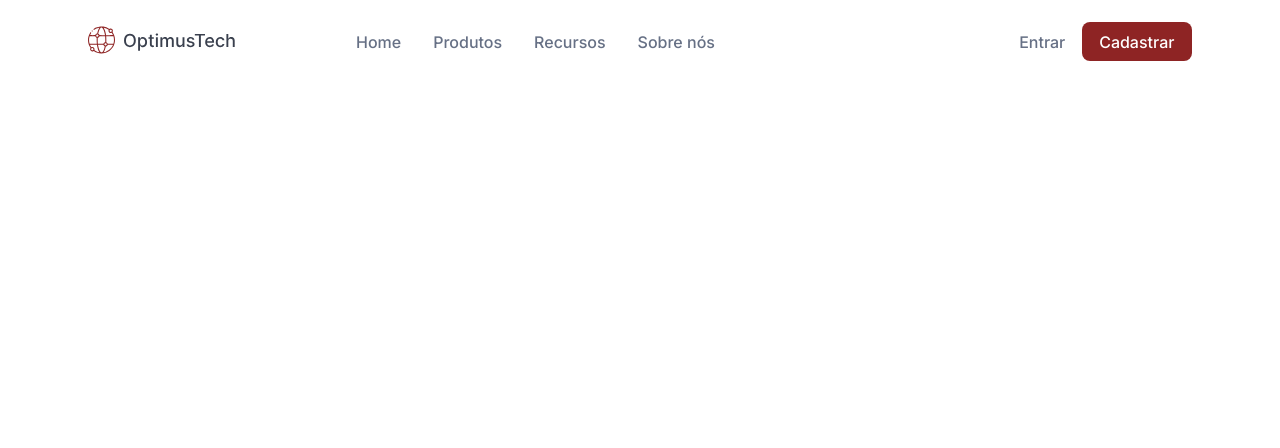
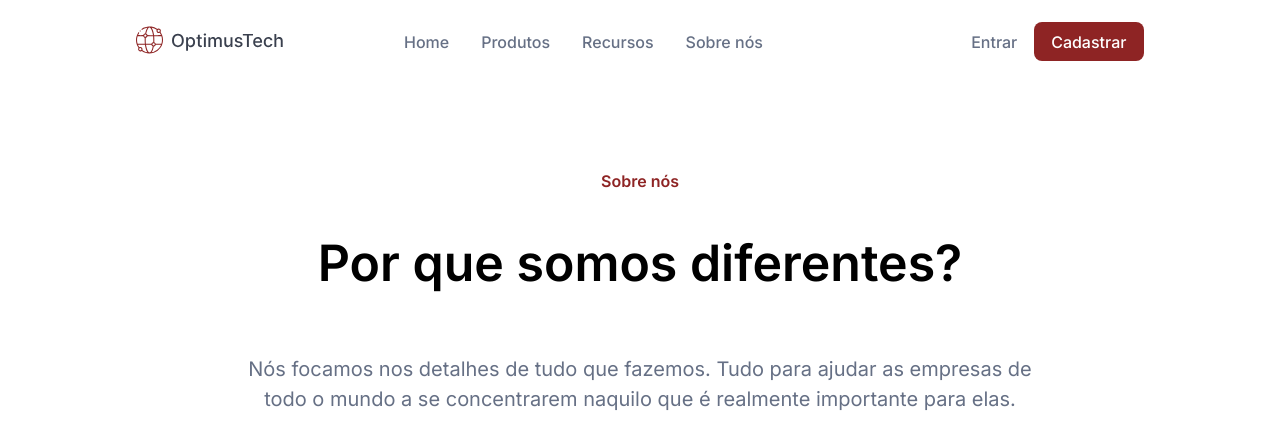
Before and after one commit to Vkokumoto/7daysofcode-html-css, a plain HTML site: page index.html in a window 1280 px wide. Drawn offline with Linux system fonts and the light colour scheme.

Commit message:
Dia 2
Continuação do desenvolvimento da landing page.

```diff
--- a/index.html
+++ b/index.html
@@ -25,5 +25,10 @@
             <a href="#" class="botao__cadastro">Cadastrar</a>
         </div>
     </header>
+    <section class="banner">
+        <span class="banner__about">Sobre nós</span>
+        <h2 class="banner__titulo">Por que somos diferentes?</h2>
+        <p class="banner__texto">Nós focamos nos detalhes de tudo que fazemos. Tudo para ajudar as empresas de todo o mundo a se concentrarem naquilo que é realmente importante para elas.</p>
+    </section>
 </body>
 </html>
--- a/style.css
+++ b/style.css
@@ -1,4 +1,5 @@
 @import url("./styles/header.css");
+@import url("./styles/banner.css");
 
 :root {
     --branco: #FFFFFF;
--- /dev/null
+++ b/styles/banner.css
@@ -0,0 +1,25 @@
+.banner {
+    display: flex;
+    flex-direction: column;
+    align-items: center;
+    margin: 6rem 0;
+}
+
+.banner__about {
+    color: var(--vermelho);
+    font-weight: 600;
+}
+
+.banner__titulo {
+    font-size: 50px;
+    font-weight: 600;
+}
+
+.banner__texto {
+    color: var(--cinza);
+    font-size: 20px;
+    font-weight: 400;
+    max-width: 800px;
+    text-align: center;
+    line-height: 1.5;
+}
--- a/styles/header.css
+++ b/styles/header.css
@@ -2,7 +2,7 @@
     display: flex;
     justify-content: space-between;
     align-items: center;
-    padding: 1.1rem 5rem;
+    padding: 1.1rem 8rem;
 }
 
 .navbar__logo {
```
Also changed, not shown: 1 other file.
